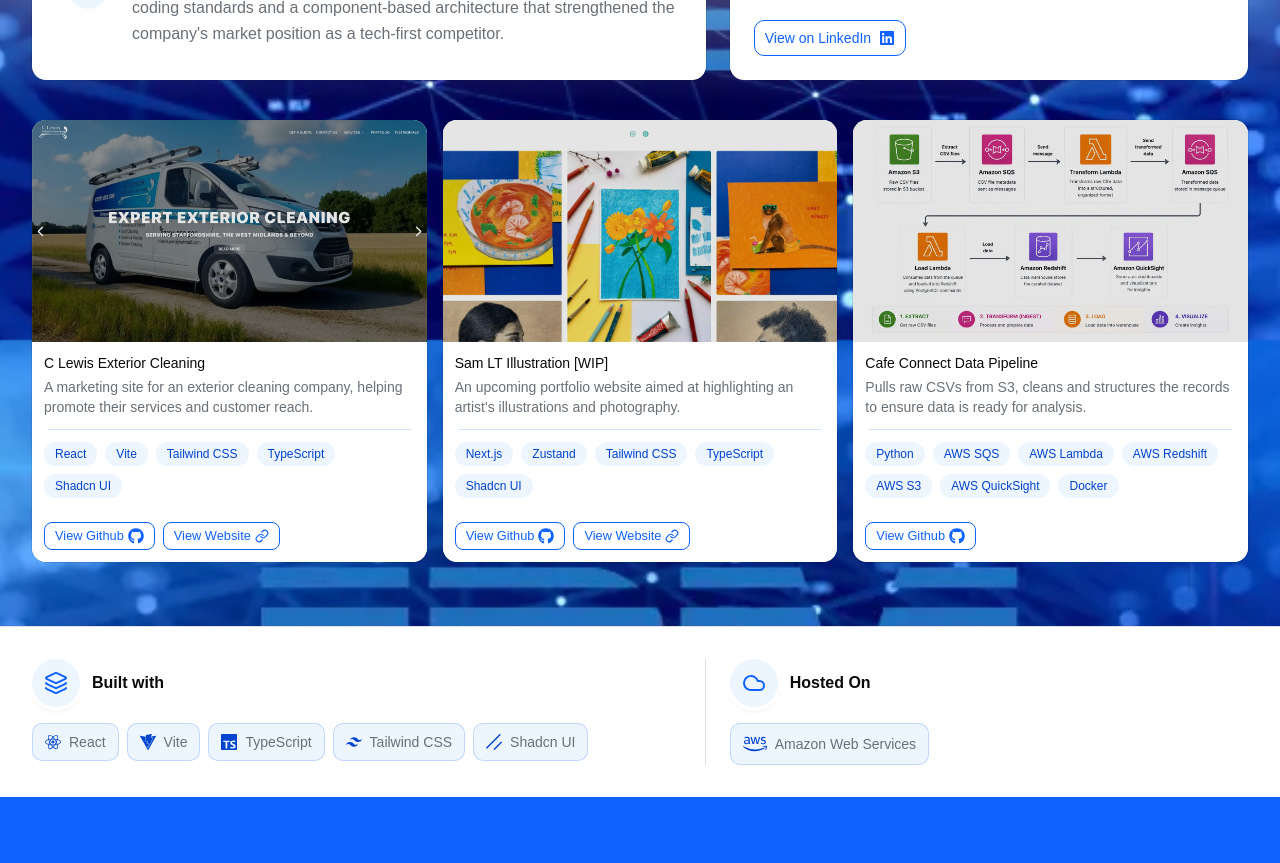
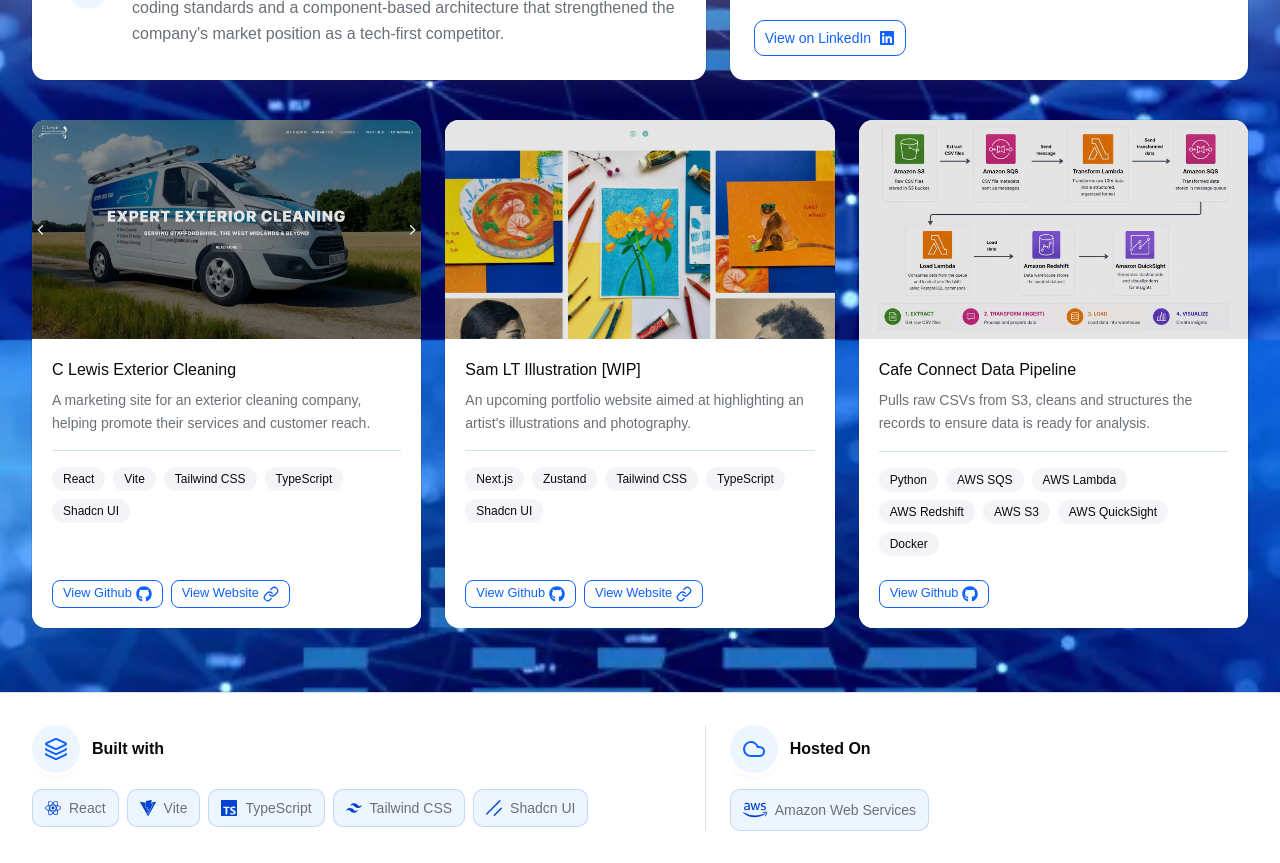
Before and after one commit to JoabFelton138/joab-portfolio, a React (Vite) app in the folder joab-portfolio/: page / in a window 1280 px wide. Shown: the part 1260-2123 px from the top of the page. Before the commit the page ends 2057 px from the top, so only its background shows below. Built offline with nearby package versions, Linux system fonts and the light colour scheme.

Commit message:
style: increased font sizes, spacing and replaced badge colour and type to shad

```diff
--- a/joab-portfolio/src/components/projects/ProjectCard.tsx
+++ b/joab-portfolio/src/components/projects/ProjectCard.tsx
@@ -15,7 +15,7 @@
 
 export function ProjectCard({ project }: { project: Project }) {
   return (
-    <Card size="sm" className="relative mx-auto flex h-full flex-col w-full pt-0">
+    <Card className="relative mx-auto flex h-full w-full flex-col gap-0 pt-0">
       <div className="relative">
         <img
           src={project.image}
@@ -24,26 +24,27 @@
         />
         <div className="absolute inset-0 bg-black/10" />
       </div>
-      <CardHeader>
-        <CardTitle>{project.title}</CardTitle>
-        <CardDescription className="line-clamp-3">
+      <CardHeader className="gap-2 px-5 pt-5 pb-4">
+        <CardTitle className="text-base leading-snug">{project.title}</CardTitle>
+        <CardDescription className="line-clamp-3 text-sm leading-relaxed">
           {project.description}
         </CardDescription>
       </CardHeader>
-      <div className="border-t border-border-accent mx-4"/>
-      <CardContent className="flex-1">
-        <div className="flex flex-wrap gap-2">
+      <div className="mx-5 border-t border-border-accent" />
+      <CardContent className="flex flex-1 px-5 pt-4 pb-4">
+        <div className="flex flex-wrap content-start gap-2">
           {project.technologies.map((tech) => (
             <Badge
+              key={tech}
               variant="secondary"
-                    className="h-6 px-2.5 text-xs font-medium bg-fill-soft text-secondary-foreground"
-                    key={tech}>
+              className="h-6 border-transparent bg-muted px-2.5 text-xs font-medium text-foreground"
+            >
               {tech}
             </Badge>
           ))}
         </div>
       </CardContent>
-      <CardFooter className="bg-background border-none flex flex-row gap-2">
+      <CardFooter className="flex flex-row flex-wrap gap-2 border-none bg-background px-5 pt-2 pb-5">
         <Button asChild size="sm" variant="outline">
           <a href={project.github} target="_blank" rel="noopener noreferrer">
             View Github
@@ -54,7 +55,7 @@
           <Button asChild size="sm" variant="outline">
             <a href={project.url} target="_blank" rel="noopener noreferrer">
               View Website
-                    <Link href={project.url} target="_blank"/>
+              <Link className="size-4" />
             </a>
           </Button>
         )}
--- a/joab-portfolio/src/components/projects/Projects.tsx
+++ b/joab-portfolio/src/components/projects/Projects.tsx
@@ -29,7 +29,7 @@
 export const Projects = () => {
     return (
         <section className="mx-auto w-full max-w-7xl px-8 pt-4 pb-16" id="projects">
-            <div className="grid grid-cols-1 md:grid-cols-2 lg:grid-cols-3 gap-4">
+            <div className="grid grid-cols-1 gap-6 md:grid-cols-2 lg:grid-cols-3">
                 {projects.map((project) => (
                     <ProjectCard key={project.title} project={project} />
                 ))}
```
Lines whose indentation alone changed are shown as unchanged.
